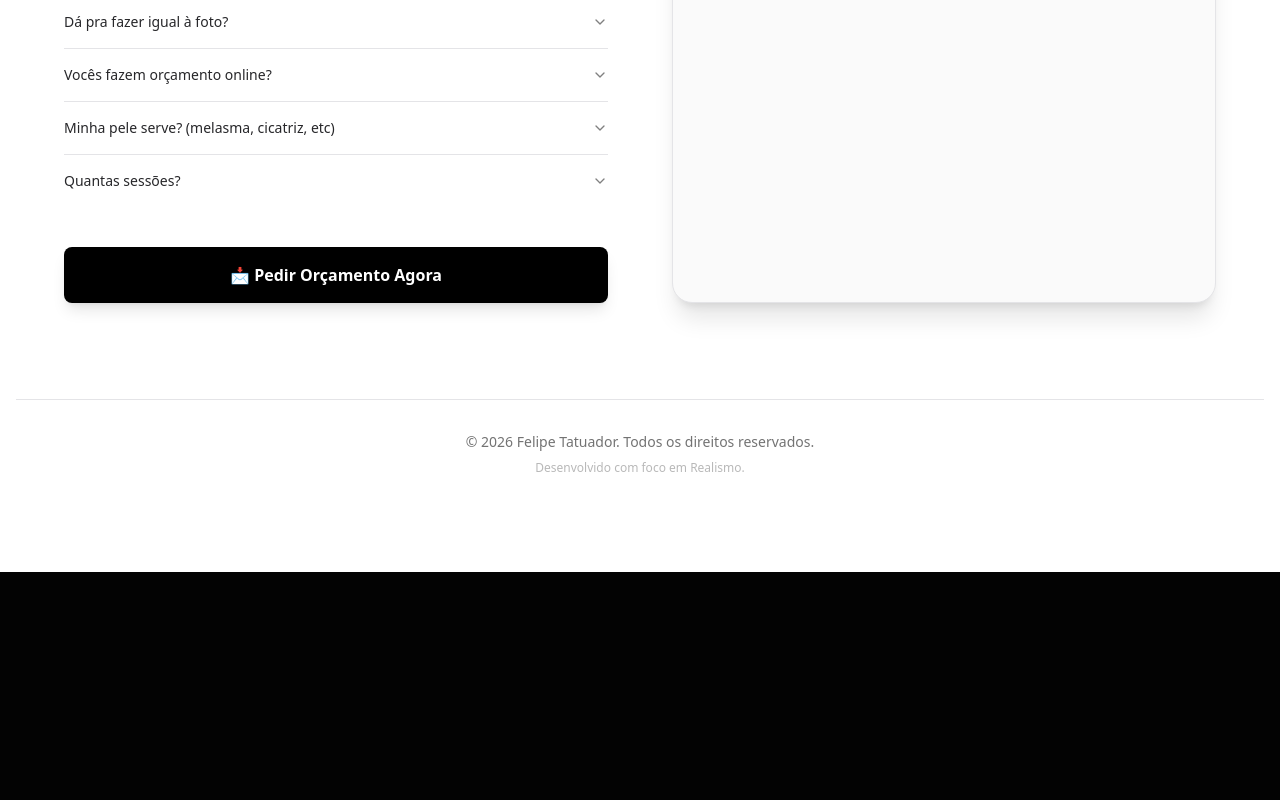
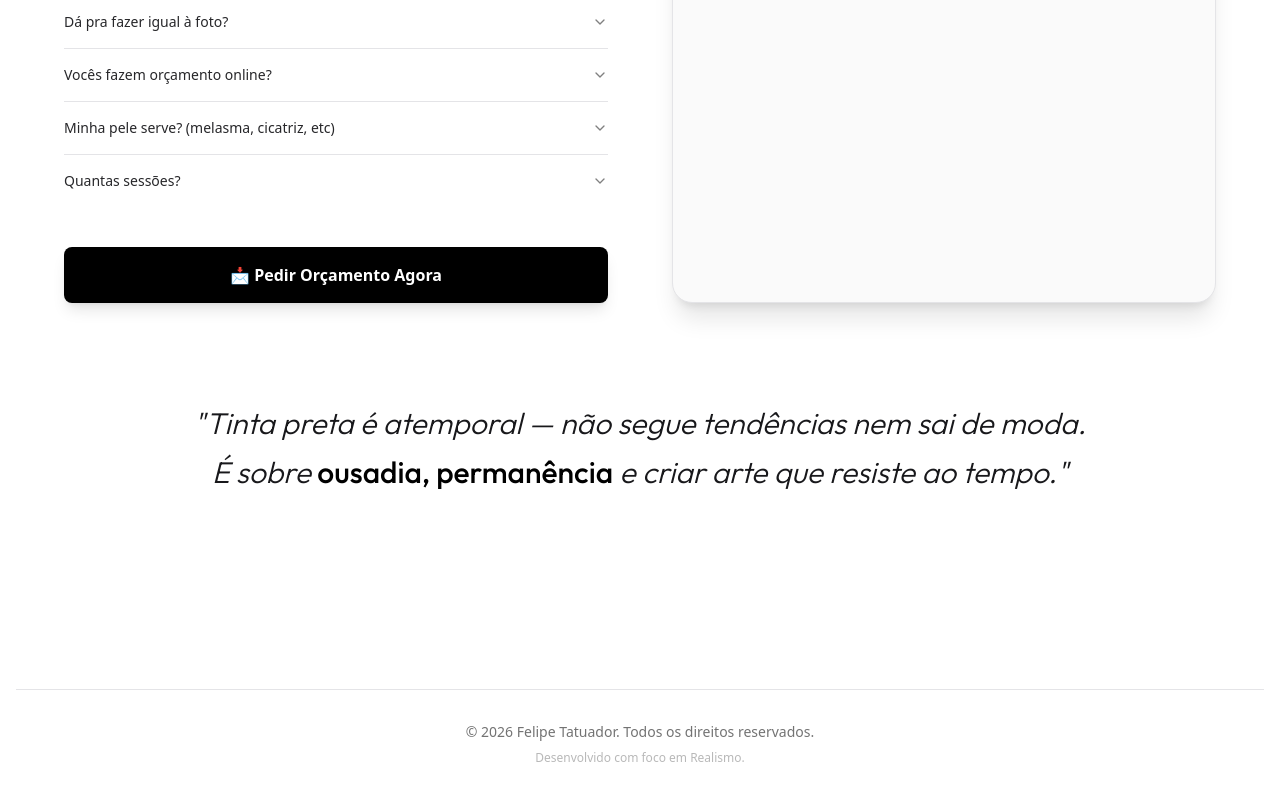
Before and after one commit to drtrafego/LP_felipe_tatuador, a Next.js app: page / in a window 1280 px wide. Shown: the part 7186-7986 px from the top of the page. Before the commit the page ends 7758 px from the top, so only its background shows below. Built offline with nearby package versions, Linux system fonts and the light colour scheme; no server answers.

Commit message:
fix: restore quote section to contact footer (missing from teste2 merge)

```diff
--- a/src/components/section-contact.tsx
+++ b/src/components/section-contact.tsx
@@ -109,6 +109,14 @@ export function SectionContact() {
 
             </div>
 
+            {/* Quote Section (Restored from Teste2) */}
+            <div className="py-24 max-w-4xl mx-auto text-center">
+                <blockquote className="text-2xl md:text-3xl font-heading font-light text-zinc-900 leading-relaxed italic">
+                    "Tinta preta é atemporal — não segue tendências nem sai de moda. <br className="hidden md:block" />
+                    É sobre <span className="text-black font-medium not-italic">ousadia, permanência</span> e criar arte que resiste ao tempo."
+                </blockquote>
+            </div>
+
             {/* Footer Simple */}
             <footer className="mt-24 border-t border-zinc-200 pt-8 text-center text-neutral-500 text-sm">
                 <p>© {new Date().getFullYear()} Felipe Tatuador. Todos os direitos reservados.</p>
```
